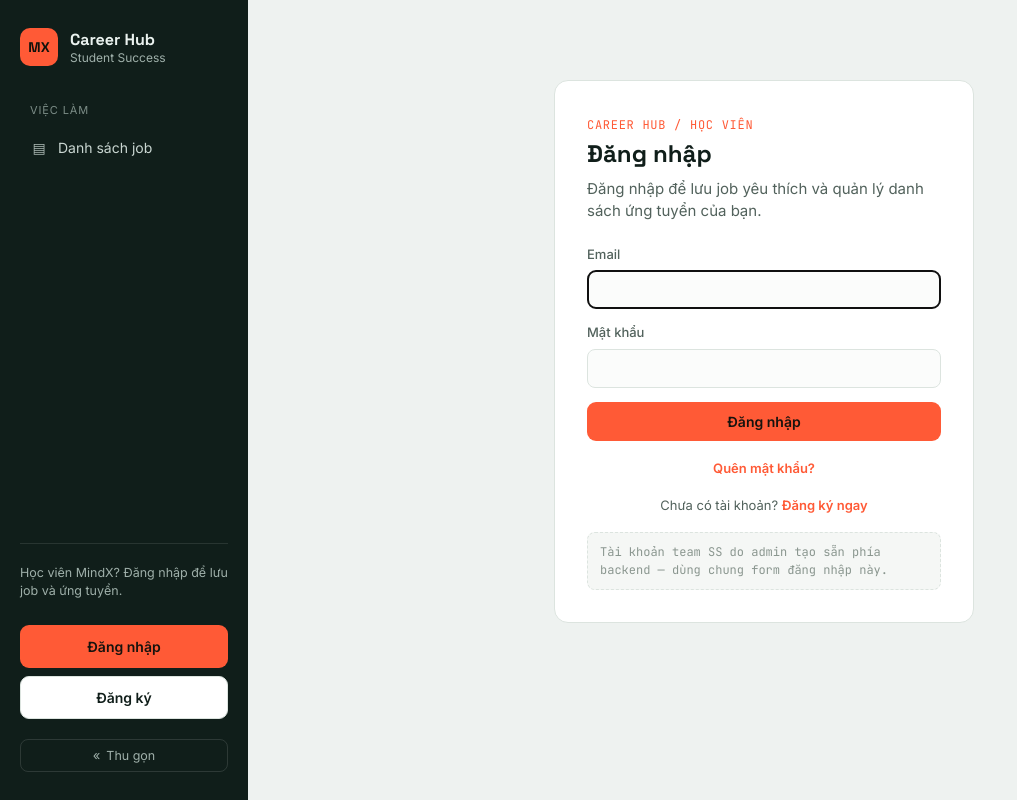
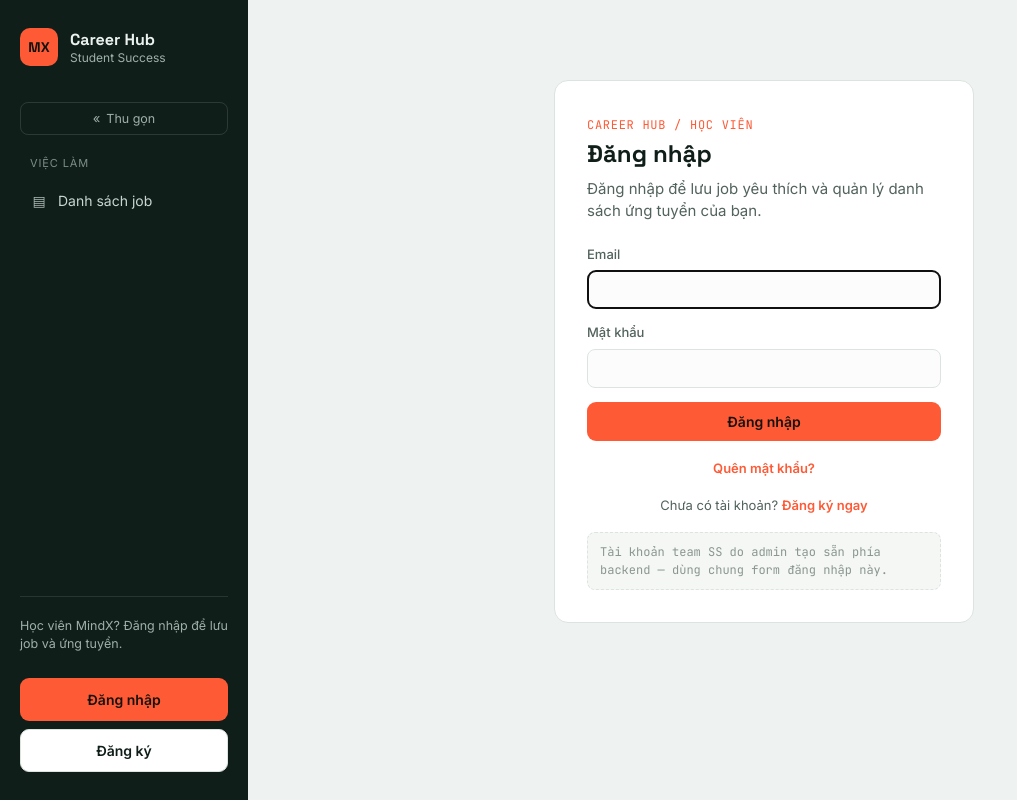
Before and after one commit to Koaito/MindX-JD-Website, a Flask app: a page that uses templates/base.html in a window 1280 px wide. Shown: the whole page, without its empty margins (0-1017 px from the left). Run offline with Flask 3, Linux system fonts and the light colour scheme.

Commit message:
fix(sidebar): di chuyển nút thu gọn/mở rộng lên đầu sidebar
Nút Thu gọn từng nằm ở sidebar-foot (đáy sidebar), bị đẩy xuống bằng
margin-top: auto. Vì .sidebar có height: 100vh + overflow: hidden, khi
đăng nhập (menu dài hơn guest rất nhiều) tổng chiều cao nội dung vượt
100vh -> phần đáy (gồm cả nút) bị cắt mất, không cuộn được -> nút chỉ
còn thấy ở trang chưa đăng nhập.

Chuyển nút lên ngay dưới khối MX (brand), trước <nav>, để nó luôn nằm
trong vùng luôn hiển thị của sidebar bất kể menu dài ngắn thế nào.
base.html dùng chung cho toàn bộ 19 trang nên sửa 1 chỗ áp dụng hết.

```diff
--- a/public/style.css
+++ b/public/style.css
@@ -83,14 +83,18 @@ html.sidebar-collapsed .brand { justify-content: center; }
 html.sidebar-collapsed .auth-box { justify-content: center; }
 html.sidebar-collapsed .sidebar-foot .btn-block { text-align: center; padding-left: 6px; padding-right: 6px; }
 
-/* Toggle button (« / ») pinned to the bottom of the sidebar. */
+/* Toggle button (« / ») pinned to the top of the sidebar, right below
+   the MX brand mark — always inside the sidebar's visible viewport-height
+   area, unlike the bottom of .sidebar-foot which can get clipped by
+   `.sidebar { overflow: hidden }` once a longer (logged-in) nav list
+   pushes total content past 100vh. */
 .sidebar-toggle {
   display: flex;
   align-items: center;
   justify-content: center;
   gap: 6px;
   width: 100%;
-  margin-top: 12px;
+  margin-bottom: 20px;
   padding: 8px;
   border-radius: 8px;
   border: 1px solid rgba(255,255,255,0.12);
--- a/templates/base.html
+++ b/templates/base.html
@@ -31,6 +31,11 @@
       </div>
     </div>
 
+    <button type="button" class="sidebar-toggle" id="sidebarToggle" title="Thu gọn / mở rộng sidebar">
+      <span class="sidebar-toggle-ic" id="sidebarToggleIc">«</span>
+      <span class="nav-text" id="sidebarToggleLabel">Thu gọn</span>
+    </button>
+
     <nav class="nav">
       <span class="nav-label">Việc làm</span>
       <a href="{{ url_for('jobs_index') }}" class="{{ 'active' if request.endpoint in ['jobs_index','job_detail'] else '' }}" title="Danh sách job">
@@ -62,7 +67,7 @@
 
       <span class="nav-label">Quản trị</span>
       <a href="{{ url_for('staff_accounts') }}" class="{{ 'active' if request.endpoint in ['staff_accounts','staff_account_add'] else '' }}" title="Tài khoản team SS">
-        <span class="nav-ic">👥︎</span> <span class="nav-text">Tài khoản team SS</span>
+        <span class="nav-ic">👥</span> <span class="nav-text">Tài khoản team SS</span>
       </a>
       {% endif %}
 
@@ -95,10 +100,6 @@
         <a class="btn btn-primary btn-block" href="{{ url_for('login') }}" title="Đăng nhập"><span class="btn-text-label">Đăng nhập</span></a>
         <a class="btn btn-ghost btn-block" href="{{ url_for('register') }}" title="Đăng ký"><span class="btn-text-label">Đăng ký</span></a>
       {% endif %}
-      <button type="button" class="sidebar-toggle" id="sidebarToggle" title="Thu gọn / mở rộng sidebar">
-        <span class="sidebar-toggle-ic" id="sidebarToggleIc">«</span>
-        <span class="nav-text" id="sidebarToggleLabel">Thu gọn</span>
-      </button>
     </div>
   </aside>
 
```
